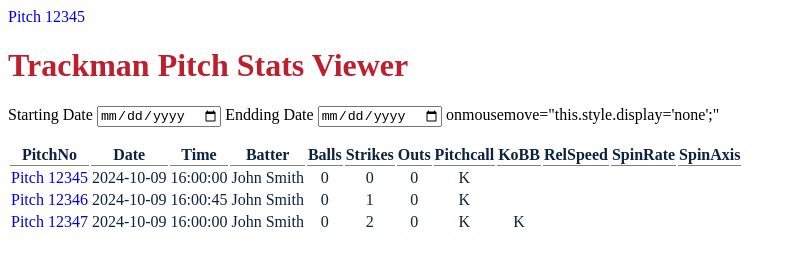
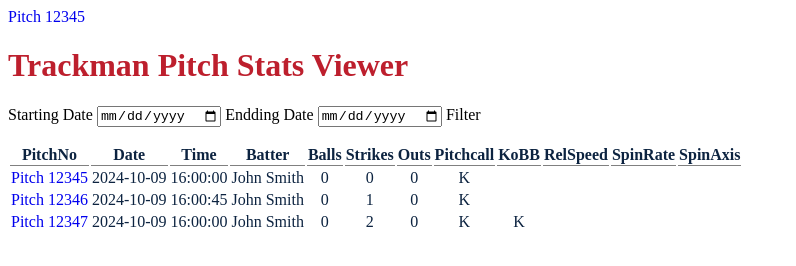
Before and after one commit to Allisondh2/allisondh2.github.io, a plain HTML site: page index.html in a window 1280 px wide. Shown: the whole page, without its empty margins (0-796 px from the left). Drawn offline with Linux system fonts and the light colour scheme.

Commit message:
Update index.html

```diff
--- a/index.html
+++ b/index.html
@@ -11,7 +11,7 @@
       <input type= "date" id= "startdate" />
       <label> Endding Date</label>
        <input type= "date" id= "enddate" />
-      <botton>onmousemove="this.style.display='none';"</botton>
+      <botton>Filter</botton>
     </form>
     <table class= "blue">
       <tr>
```
